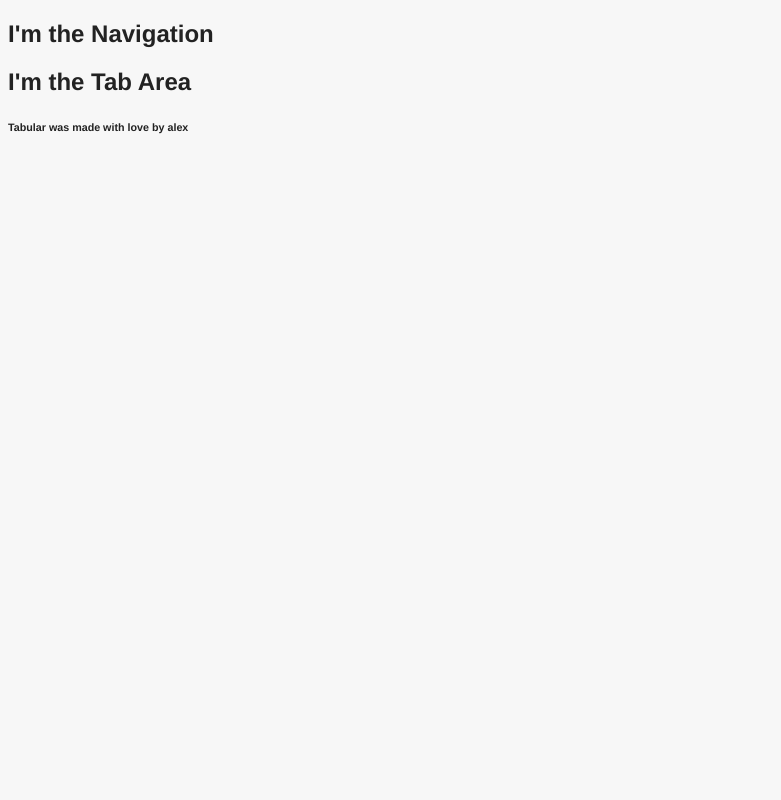
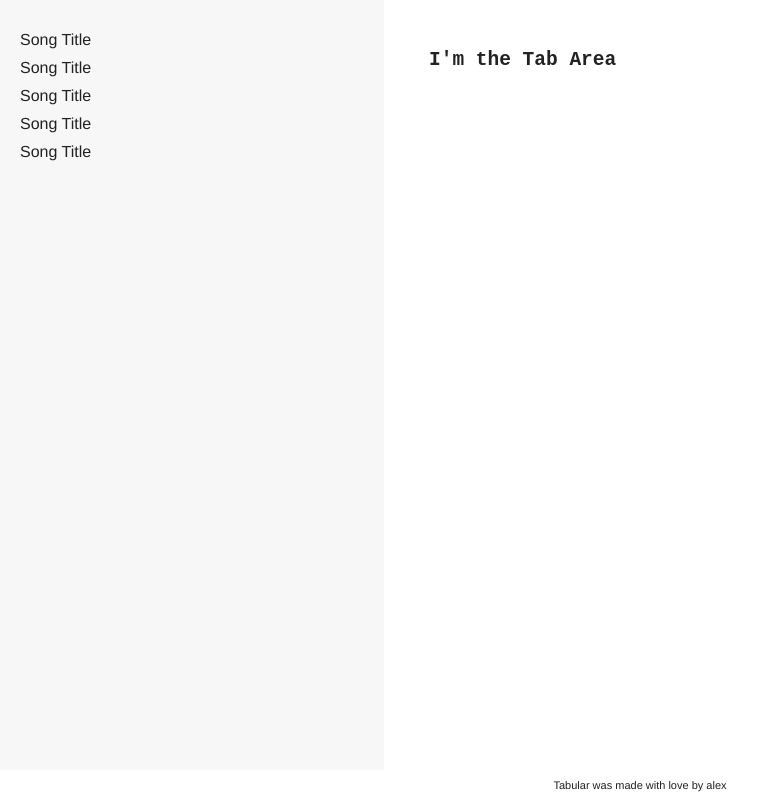
Before and after one commit to alexandreaco/tabular, a React app: page / in a window 1280 px wide. Shown: the whole page, without its empty margins (0-781 px from the left). Built offline with nearby package versions, Linux system fonts and the light colour scheme.

Commit message:
added some dummy content

```diff
--- a/app/components/Footer/index.js
+++ b/app/components/Footer/index.js
@@ -10,7 +10,7 @@ class Footer extends Component {
   render() {
     return (
       <div className="footer">
-        <h6>Tabular was made with love by alex</h6>
+        Tabular was made with love by alex
       </div>
     )
   }
--- a/app/components/Navigation/index.js
+++ b/app/components/Navigation/index.js
@@ -10,7 +10,13 @@ class Navigation extends Component {
   render() {
     return (
       <div className="navigation">
-        <h2>I'm the Navigation</h2>
+        <ul className="navigation__links">
+          <li className="navigation__link">Song Title</li>
+          <li className="navigation__link">Song Title</li>
+          <li className="navigation__link">Song Title</li>
+          <li className="navigation__link">Song Title</li>
+          <li className="navigation__link">Song Title</li>
+        </ul>
       </div>
     )
   }
--- a/app/components/Tab/index.js
+++ b/app/components/Tab/index.js
@@ -10,7 +10,9 @@ class Tab extends Component {
   render() {
     return (
       <div className="tab">
-        <h2>I'm the Tab Area</h2>
+        <pre className="tab__content">
+          <h2>I'm the Tab Area</h2>
+        </pre>
       </div>
     )
   }
--- a/app/scss/main.scss
+++ b/app/scss/main.scss
@@ -1,5 +1,10 @@
-body {
-  background-color: #F7F7F7;
-  color: #222;
-  font-family: helvetica, arial, sans-serif;
-}
+// Variables
+
+$color-light-gray: #F7F7F7;
+
+
+@import "modules/global";
+@import "modules/container";
+@import "modules/navigation";
+@import "modules/tab";
+@import "modules/footer";
--- /dev/null
+++ b/app/scss/modules/container.scss
@@ -0,0 +1,5 @@
+.container {
+  display: flex;
+  flex-wrap: wrap;
+  height: 100vh;
+}
--- /dev/null
+++ b/app/scss/modules/footer.scss
@@ -0,0 +1,7 @@
+.footer {
+  width: 100%;
+  text-align: center;
+  height: 30px;
+  font-size: 11px;
+  line-height: 30px;
+}
--- /dev/null
+++ b/app/scss/modules/global.scss
@@ -0,0 +1,5 @@
+body {
+  color: #222;
+  font-family: 'Helvetica Neue', 'Helvetica', 'Arial', sans-serif;
+  margin: 0;
+}
--- /dev/null
+++ b/app/scss/modules/navigation.scss
@@ -0,0 +1,14 @@
+.navigation {
+  background-color: $color-light-gray;
+  width: 30%;
+  height: calc(100% - 30px);
+}
+
+.navigation__links {
+  padding: 15px 20px;
+}
+
+.navigation__link {
+  list-style: none;
+  margin-bottom: 10px;
+}
--- /dev/null
+++ b/app/scss/modules/tab.scss
@@ -0,0 +1,7 @@
+.tab {
+  width: 70%;
+}
+
+.tab__content {
+  padding: 20px 45px;
+}
```
